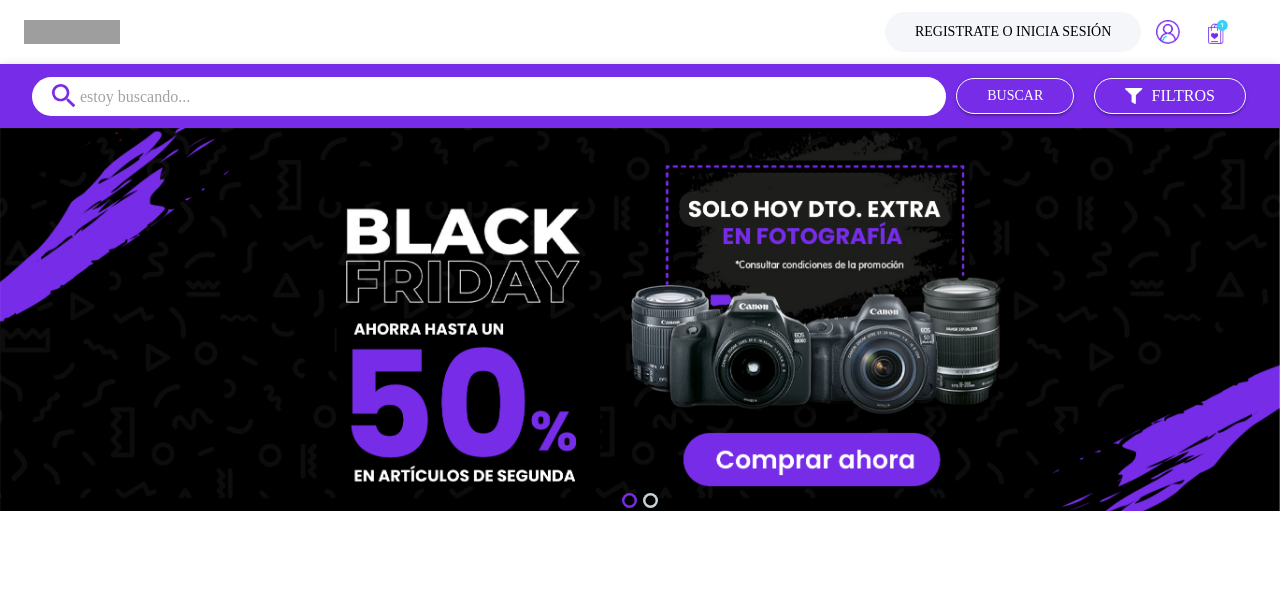
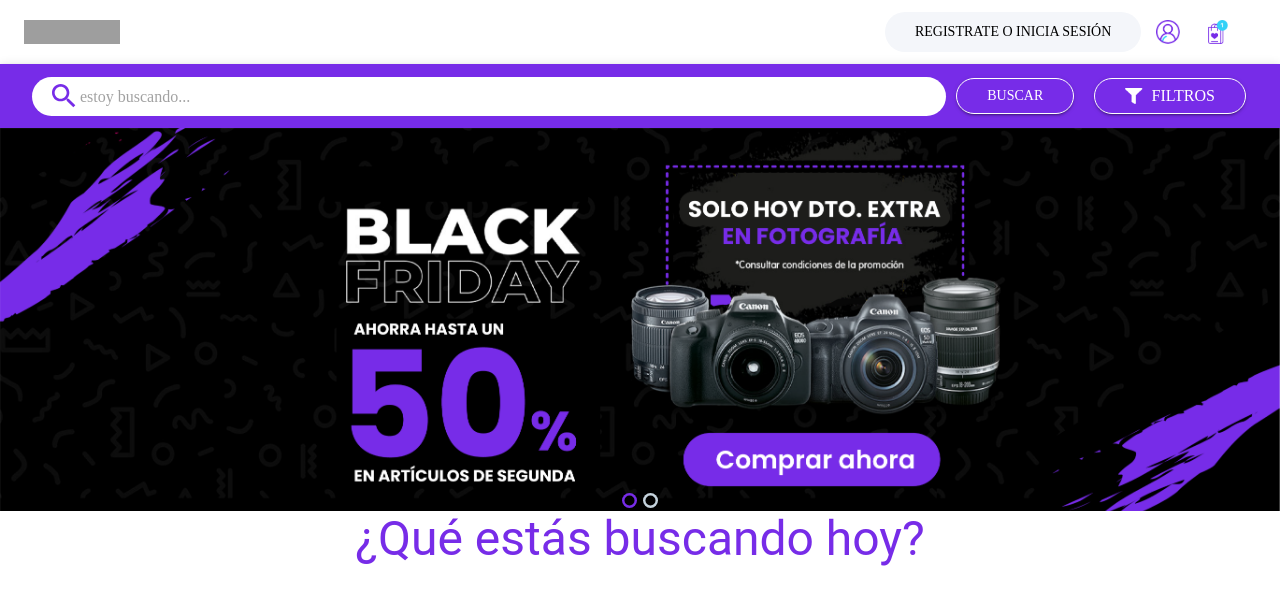
Before and after one commit to juanDev-47/oldwave, a React (Create React App) app: page / in a window 1280 px wide. Shown: the top 604 px of the page. Built offline with nearby package versions, Linux system fonts and the light colour scheme; grey boxes are pictures that could not be loaded.

Commit message:
create tittle-h3 component

```diff
--- a/package.json
+++ b/package.json
@@ -26,7 +26,7 @@
   },
   "scripts": {
     "start": "npm run build:css && react-scripts start",
-    "build": "react-scripts build",
+    "build": "npm run build:css && react-scripts build",
     "test": "react-scripts test",
     "eject": "react-scripts eject",
     "build:css": "postcss src/styles/tailwind.css -o src/styles/main.css"
--- a/src/App.tsx
+++ b/src/App.tsx
@@ -5,6 +5,7 @@
 import Navbar from "./components/Navbar.tsx";
 // @ts-ignore
 import Carousel2 from "./components/Carousel2.tsx";
+import Tittle from "./components/Tittle.tsx";
 
 function App() {
   return (
@@ -13,6 +14,7 @@
         <Navbar />
         <Header />
         <Carousel2 />
+        <Tittle tittle="¿Qué estás buscando hoy?" />
       </Grid>
     </Grid>
   );
--- a/src/components/Carousel2.tsx
+++ b/src/components/Carousel2.tsx
@@ -18,7 +18,7 @@
     ]
 
     return (
-        <Carousel  duration={2500} animation={"slide"} autoPlay={false} indicatorIconButtonProps={{
+        <Carousel  duration={500} animation={"fade"} autoPlay={false} indicatorIconButtonProps={{
           style: {
               color: '#000000',
               backgroundColor: '#C5D3DD',
--- /dev/null
+++ b/src/components/Tittle.tsx
@@ -0,0 +1,20 @@
+import { Grid, Typography } from '@mui/material';
+import React from 'react'
+
+interface data {
+  tittle: string;
+}
+
+const Tittle = ({tittle}:data) => {
+  return (
+    <Grid container  >
+      <Grid xs={12}>
+        <Typography variant="h3" sx={{color: '#772CE8', textAlign: 'center'}}>
+        {tittle}
+        </Typography>
+      </Grid>
+    </Grid>
+  )
+}
+
+export default Tittle
```
